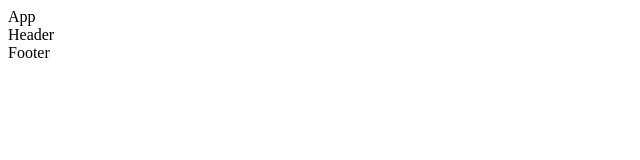
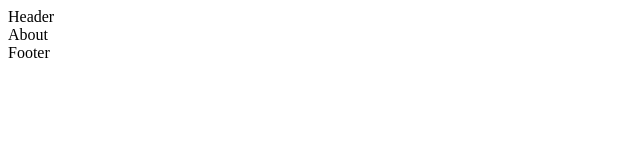
Before and after one commit to thakuratul2/E-Commernce-React-App, a React (Create React App) app: page /about in a window 1280 px wide. Shown: the top 160 px of the page, without its empty margins (0-640 px from the left). Built offline with nearby package versions, Linux system fonts and the light colour scheme.

Commit message:
Pages Added

```diff
--- a/src/App.js
+++ b/src/App.js
@@ -1,13 +1,23 @@
 import React from 'react'
-import Footer from './components/Footer'
-import Header from './components/Header'
+import Home from './pages/Home'
+import About from './pages/About';
+import Contact from './pages/Contact';
+import { BrowserRouter as Router, Routes,Route } from 'react-router-dom'
+import Layout from './components/Layout'
 
 function App() {
   return (
     <>
-<div>App</div>
-    <Header/>
-    <Footer/>
+    <Router>
+      <Routes>
+        <Route path='/' element={<Layout/>}>
+        <Route index element={<Home/>}/>
+        <Route path='/about' element={<About/>}/>
+        <Route path='/contact' element={<Contact/>}/>
+
+        </Route>
+      </Routes>
+    </Router>
     </>
 
   )
--- /dev/null
+++ b/src/components/Layout.js
@@ -0,0 +1,16 @@
+import React from 'react'
+import { Outlet } from 'react-router-dom'
+import Footer from './Footer'
+import Header from './Header'
+
+const Layout = () => {
+  return (
+    <>
+        <Header/>
+        <Outlet/>
+        <Footer/>
+    </>
+  )
+}
+
+export default Layout
--- /dev/null
+++ b/src/pages/About.js
@@ -0,0 +1,9 @@
+import React from 'react'
+
+const About = () => {
+  return (
+    <div>About</div>
+  )
+}
+
+export default About
--- /dev/null
+++ b/src/pages/Contact.js
@@ -0,0 +1,9 @@
+import React from 'react'
+
+const Contact = () => {
+  return (
+    <div>Contact</div>
+  )
+}
+
+export default Contact
--- /dev/null
+++ b/src/pages/Home.js
@@ -0,0 +1,9 @@
+import React from 'react'
+
+const Home = () => {
+  return (
+    <div>Home</div>
+  )
+}
+
+export default Home
```
